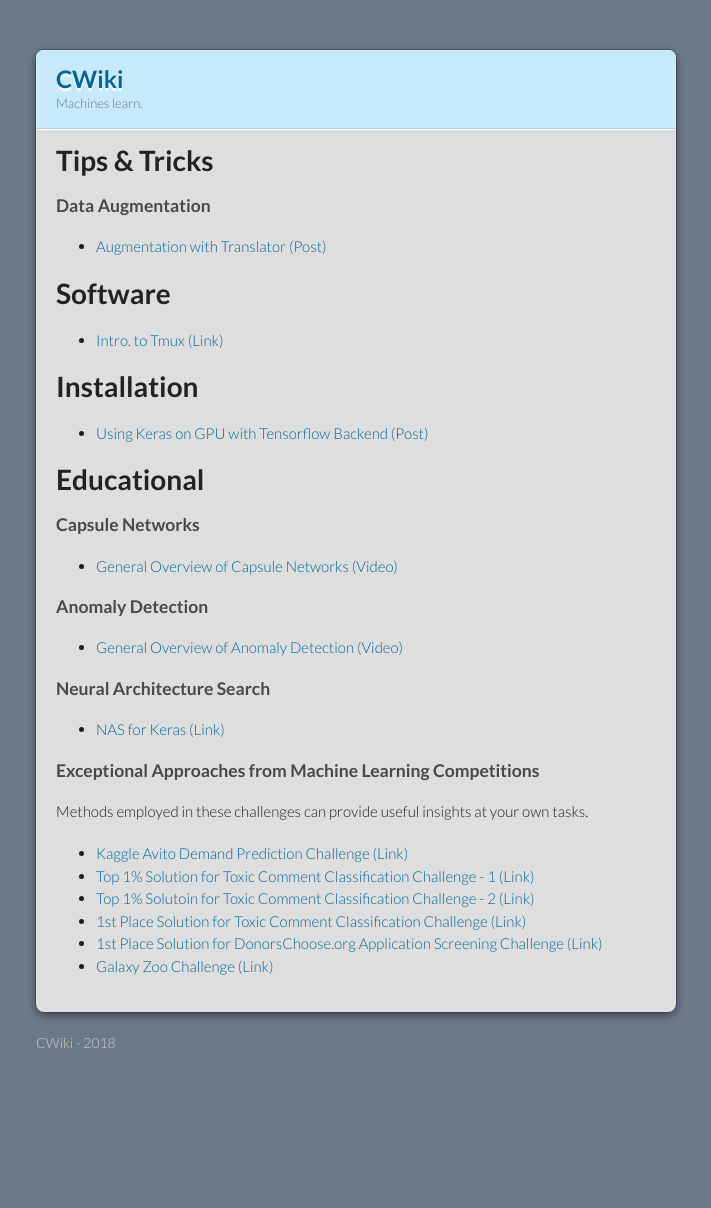
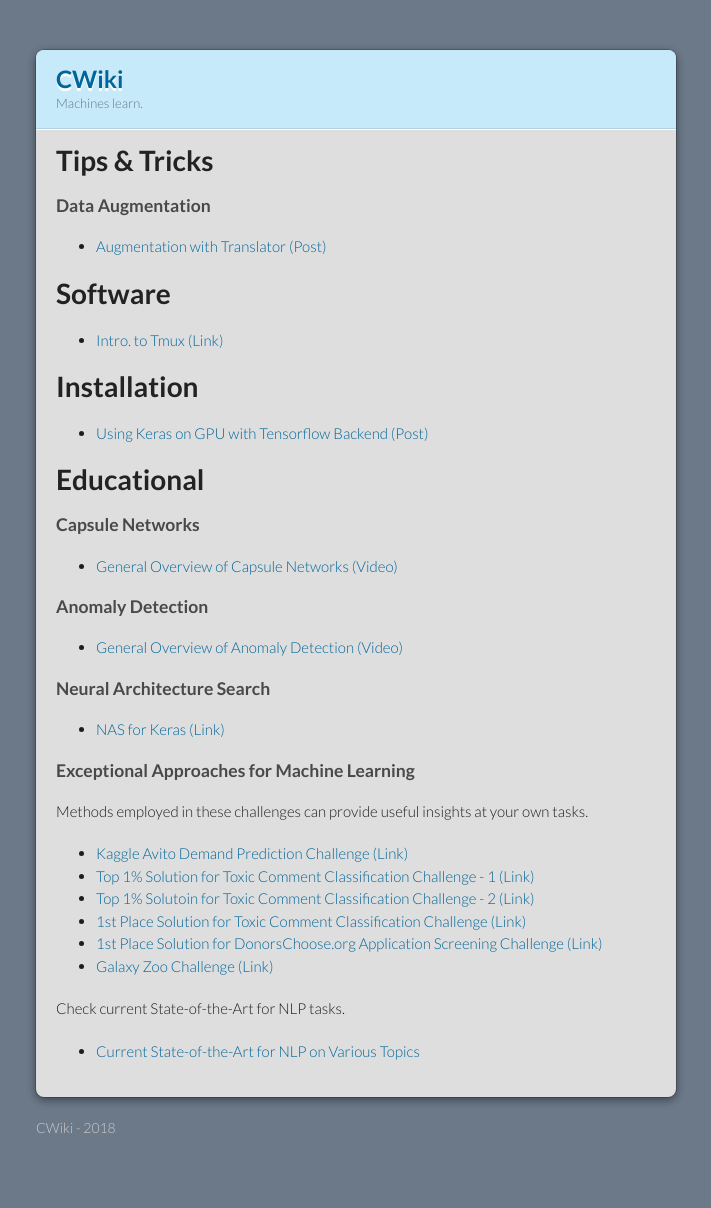
Before and after one commit to burakyldrm/pythoniancultist.github.io, a Jekyll site: the page built from index.md, in a window 1280 px wide. Shown: the whole page, without its empty margins (284-995 px from the left). Built offline with Jekyll 4.4.1, drawn with Linux system fonts in a browser that asks for light colours; our own code applies the rules of GitHub Pages for plain Markdown files; before the commit the page ends 1123 px from its top, so only the background shows below that.

Commit message:
state of the art link

```diff
--- a/index.md
+++ b/index.md
@@ -24,7 +24,7 @@ layout: default
 ### Neural Architecture Search
 *   [NAS for Keras (Link)](https://autokeras.com/)
 
-### Exceptional Approaches from Machine Learning Competitions
+### Exceptional Approaches for Machine Learning
 Methods employed in these challenges can provide useful insights at your own tasks.
 
 *   [Kaggle Avito Demand Prediction Challenge (Link)](http://mlexplained.com/2018/08/18/kaggle-avito-demand-prediction-challenge-analysis-of-winning-submissions/)
@@ -33,3 +33,6 @@ Methods employed in these challenges can provide useful insights at your own tas
 *   [1st Place Solution for Toxic Comment Classification Challenge (Link)](https://www.kaggle.com/c/jigsaw-toxic-comment-classification-challenge/discussion/52557)
 *   [1st Place Solution for DonorsChoose.org Application Screening Challenge (Link) ](https://www.kaggle.com/shadowwarrior/1st-place-solution)
 *   [Galaxy Zoo Challenge (Link)](http://benanne.github.io/2014/04/05/galaxy-zoo.html)
+
+Check current State-of-the-Art for NLP tasks.
+* [Current State-of-the-Art for NLP on Various Topics](http://nlpprogress.com/)
```
